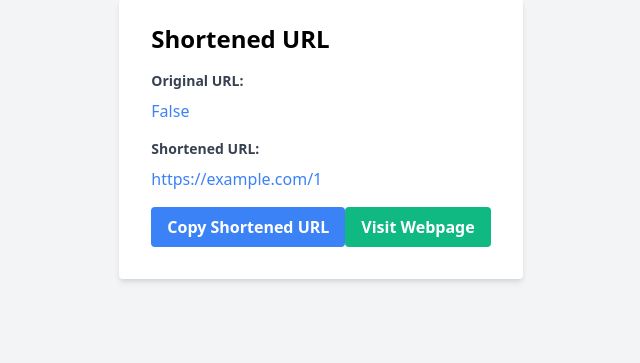
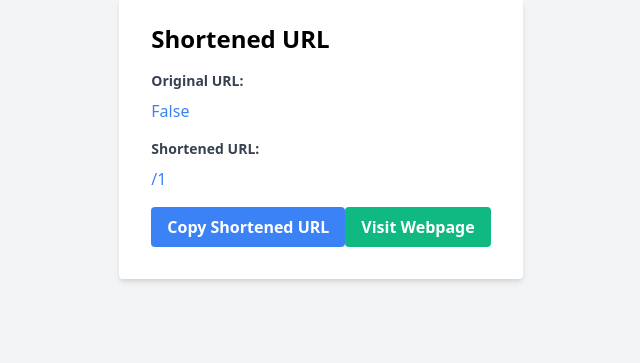
Before and after one commit to Cyanifyde/url_shortener, a Flask app: page /show/1 in a window 1280 px wide. Shown: the part 253-616 px from the top of the page, without its empty margins (319-959 px from the left). Run offline with Flask 3, Linux system fonts and the light colour scheme; parts of the project's set-up code (start-up, migrations or seed data) failed here and were passed over.

Commit message:
Update show.html

```diff
--- a/templates/show.html
+++ b/templates/show.html
@@ -5,6 +5,7 @@
     <meta name="viewport" content="width=device-width, initial-scale=1.0">
     <title>Shortened URL</title>
     <link href="https://cdn.jsdelivr.net/npm/tailwindcss@2.2.16/dist/tailwind.min.css" rel="stylesheet">
+    <link href="{{ url_for('static', filename='css/style.css') }}" rel='stylesheet'>
 </head>
 <body class="bg-gray-100 min-h-screen">
     <div class="container mx-auto px-4">
@@ -18,7 +19,7 @@
                 </div>
                 <div class="mb-4">
                     <label class="block text-gray-700 text-sm font-bold mb-2">Shortened URL:</label>
-                    <p class="text-blue-500" id="shortened-url">https://example.com/{{ url }}</p>
+                    <p class="text-blue-500" id="shortened-url">{{ url_for('index')}}{{ url }}</p>
                 </div>
                 <div class="flex items-center justify-between">
                     <button id="copy-btn" class="bg-blue-500 hover:bg-blue-700 text-white font-bold py-2 px-4 rounded focus:outline-none focus:shadow-outline">
```
